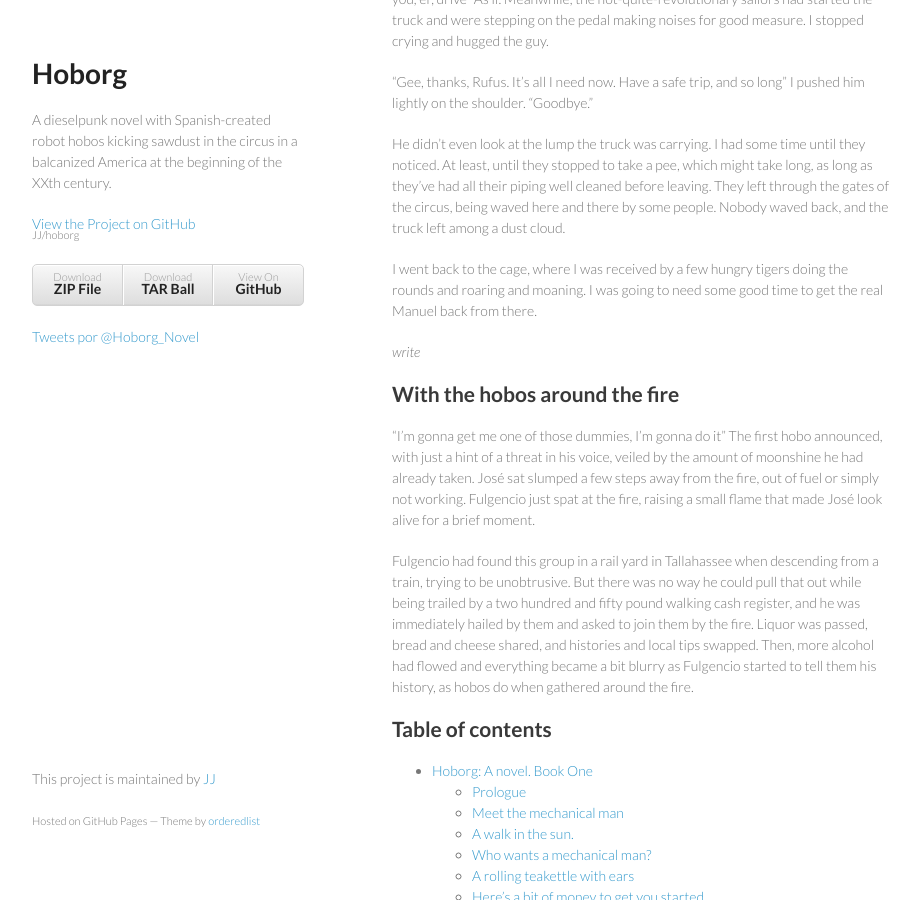
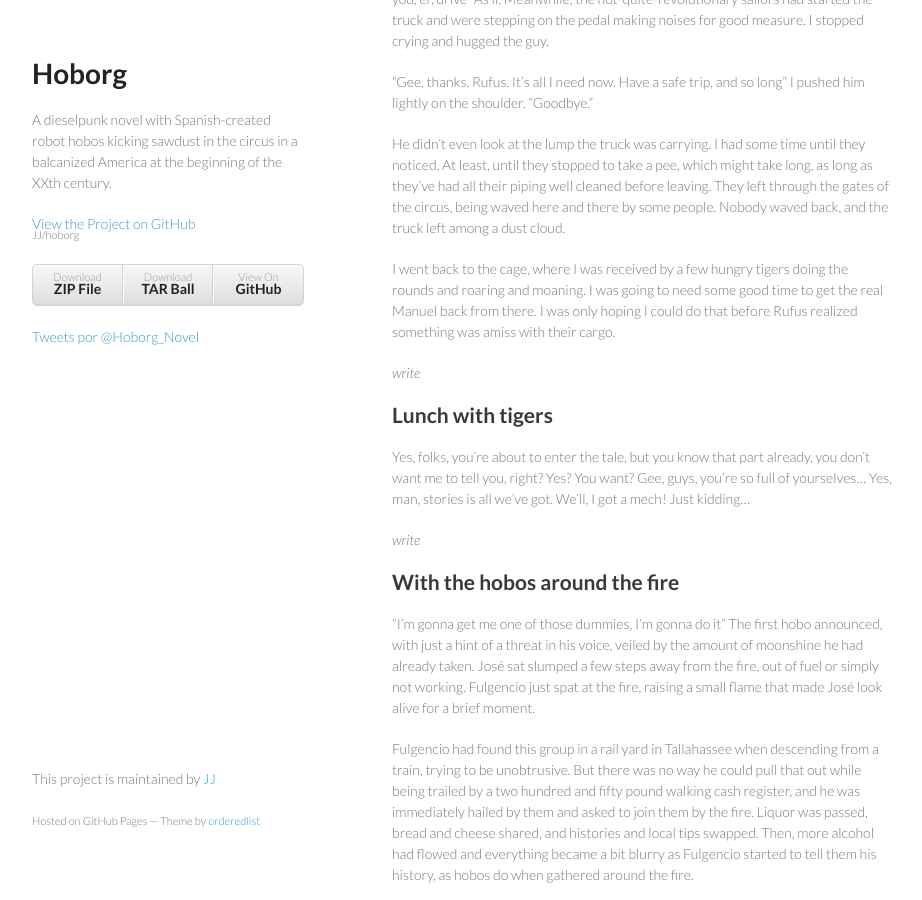
Before and after one commit to JJ/hoborg, a Jekyll site: the page built from text/text.md, in a window 1280 px wide and 900 px high, scrolled down 44555 px. Shown: the whole window, without its empty margins (178-1100 px from the left). Built offline with Jekyll 4.4.1, drawn with Linux system fonts in a browser that asks for light colours; comment, search, counter and statistics services are not loaded; some of the changed text lies outside the part shown.

Commit message:
Sync text/text.md from master to gh-pages

```diff
--- a/text/text.md
+++ b/text/text.md
@@ -2502,7 +2502,18 @@ truck left among a dust cloud.
 
 I went back to the cage, where I was received by a few hungry tigers
 doing the rounds and roaring and moaning. I was going to need some
-good time to get the real Manuel back from there.
+good time to get the real Manuel back from there.  I was only hoping I
+could do that before Rufus realized something was amiss with their cargo.
+
+*write*
+
+Lunch with tigers
+-------------------------
+
+Yes, folks, you're about to enter the tale, but you know that part
+already, you don't want me to tell you, right? Yes? You want?  Gee,
+guys, you're so full of yourselves... Yes, man, stories is all we've
+got. We'll, I got a mech! Just kidding...
 
 *write*
 
```
Also changed, not shown: other parts of text/text.md (+1 -1 lines).
